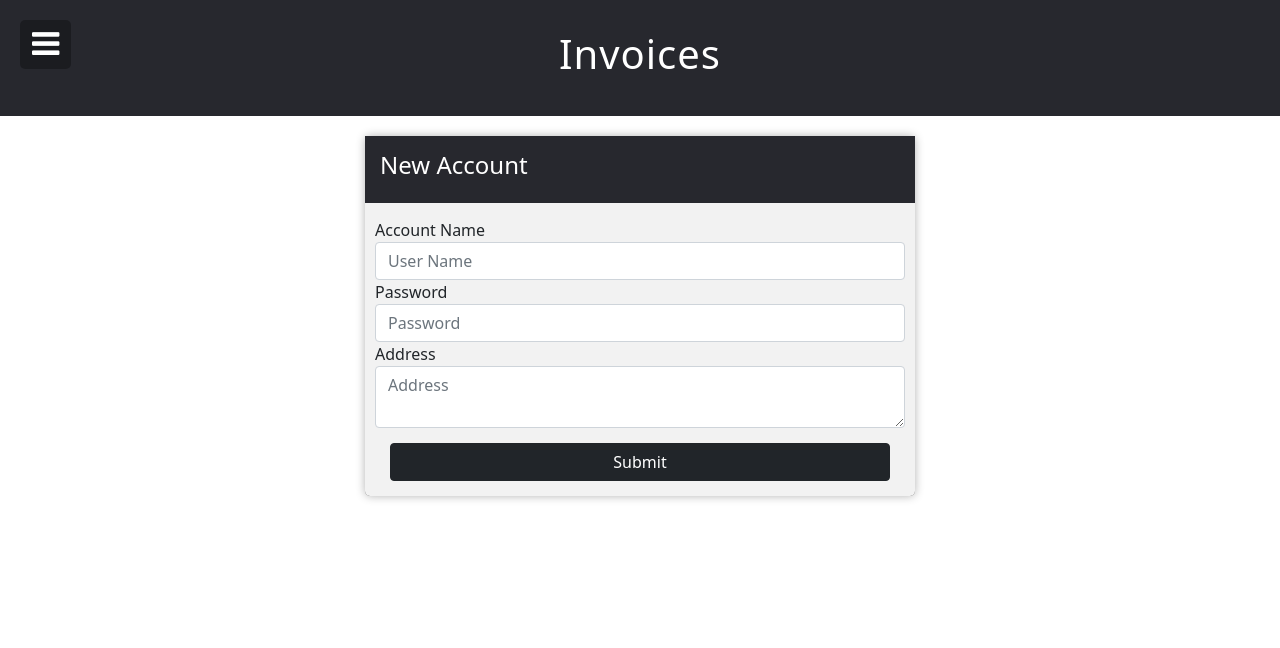
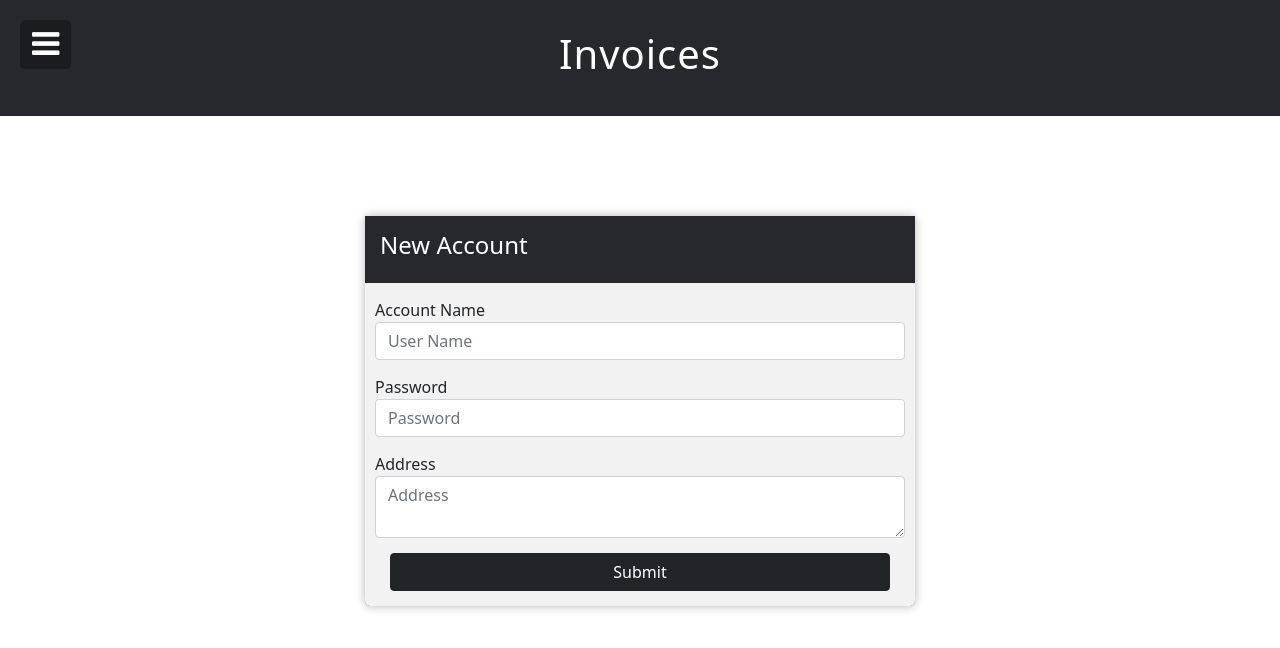
Before and after one commit to iamme24cl/invoices-frontend, a React (Create React App) app: page /accounts/new in a window 1280 px wide. Shown: the top 648 px of the page. Built offline with nearby package versions, Linux system fonts and the light colour scheme; no server answers.

Commit message:
minor styling changes New Account form

```diff
--- a/src/App.css
+++ b/src/App.css
@@ -117,6 +117,10 @@ h1 {
   margin: 15px auto 30px;
 }
 
+.modal-container.new-account-form {
+  margin-top: 100px;
+}
+
 .form-modal {
   background-color: #f2f2f2;
   border-radius: 5px;
--- a/src/components/account/AccountInput.js
+++ b/src/components/account/AccountInput.js
@@ -33,7 +33,7 @@ class AccountInput extends React.Component {
 
   render() {
     return (
-      <div className="modal-container">
+      <div className="modal-container new-account-form">
         <div className="form-modal">
           <div className="form-header">
             <h4>New Account</h4>
@@ -43,10 +43,12 @@ class AccountInput extends React.Component {
             <div className="form-group">
               <label>Account Name</label>
               <input type="text" placeholder="User Name" value={this.state.accountname} name="accountname" onChange={this.handleChange} className="form-control"/>
-
+            </div>
+            <div className="form-group">
               <label>Password</label>
               <input type="password" placeholder="Password" value={this.state.password} name="password" onChange={this.handleChange} className="form-control"/>
-
+            </div>
+            <div className="form-group">
               <label>Address</label>
               <textarea placeholder="Address" value={this.state.address} name="address" onChange={this.handleChange} className="form-control"/>
             </div>
```
Also changed, not shown: 1 other file (tests, documents, lock files or other folders).
